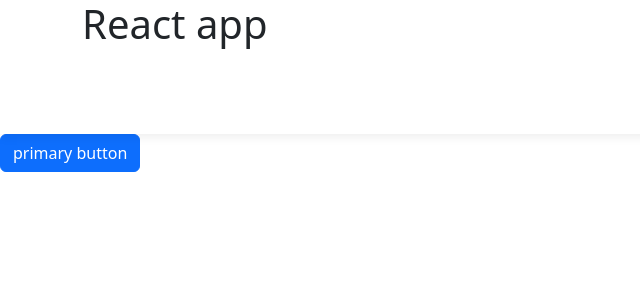
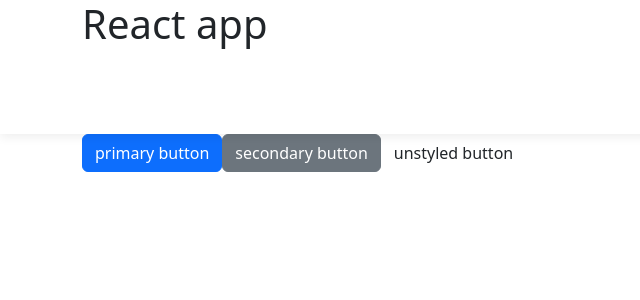
Before and after one commit to grvpande/refurbished-frontend, a React (Create React App) app: page /components in a window 1280 px wide. Shown: the top 300 px of the page, without its empty margins (0-640 px from the left). Built offline with nearby package versions, Linux system fonts and the light colour scheme.

Commit message:
404 page and pdp page added

```diff
--- a/src/App.tsx
+++ b/src/App.tsx
@@ -1,10 +1,12 @@
-import React, { Suspense } from 'react';
+import React, { Suspense, lazy } from 'react';
 import Container from 'components/ui/layout/Container';
 import { BrowserRouter, Route, Routes } from 'react-router-dom';
 import styles from './app.module.scss';
 
-const Home = React.lazy(() => import('./pages/home/Home'));
-const Components = React.lazy(() => import('./pages/ui-components/Components'));
+const Home = lazy(() => import('./pages/home/Home'));
+const Components = lazy(() => import('./pages/ui-components/Components'));
+const PdpPage = lazy(() => import('./pages/pdp/PdpComponent'));
+const Notfound = lazy(() => import('./pages/not-found/Notfound'));
 
 function App() {
     return (
@@ -19,6 +21,8 @@ function App() {
                 <Routes>
                     <Route path="/" element={<Home />} />
                     <Route path="/components" element={<Components />} />
+                    <Route path="/pdp/:id" element={<PdpPage />} />
+                    <Route path="*" element={<Notfound />} />
                 </Routes>
             </Suspense>
         </BrowserRouter>
--- a/src/pages/home/Home.tsx
+++ b/src/pages/home/Home.tsx
@@ -1,7 +1,8 @@
+import Container from 'components/ui/layout/Container';
 import { homePageDescription, homePageTitle } from 'config';
 import useSeo from 'hooks/useSeo';
 
 export default function Home() {
     useSeo({ title: homePageTitle, description: homePageDescription });
-    return <div>Home</div>;
+    return <Container>Home</Container>;
 }
--- /dev/null
+++ b/src/pages/not-found/Notfound.tsx
@@ -0,0 +1,5 @@
+import React from 'react';
+
+export default function Notfound() {
+    return <div>Notfound</div>;
+}
--- /dev/null
+++ b/src/pages/pdp/PdpComponent.tsx
@@ -0,0 +1,5 @@
+import React from 'react';
+
+export default function PdpComponent() {
+    return <div>PdpComponent</div>;
+}
--- a/src/pages/ui-components/Components.tsx
+++ b/src/pages/ui-components/Components.tsx
@@ -1,16 +1,23 @@
 import React from 'react';
 import Button from 'components/ui/button/Button';
 import useSeo from 'hooks/useSeo';
+import Container from 'components/ui/layout/Container';
 
 const dummyFn = () => {};
 
 export default function UIComponents() {
     useSeo({ title: 'dummy page for component', description: '' });
     return (
-        <>
+        <Container>
             <Button type={'primary'} onClick={dummyFn}>
                 primary button
             </Button>
-        </>
+            <Button type={'secondary'} onClick={dummyFn}>
+                secondary button
+            </Button>
+            <Button type={'unstyled'} onClick={dummyFn}>
+                unstyled button
+            </Button>
+        </Container>
     );
 }
```
